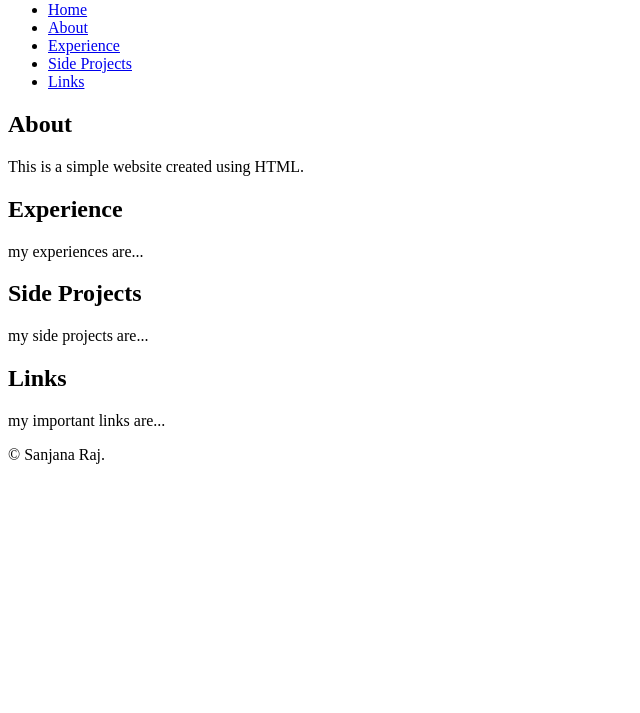
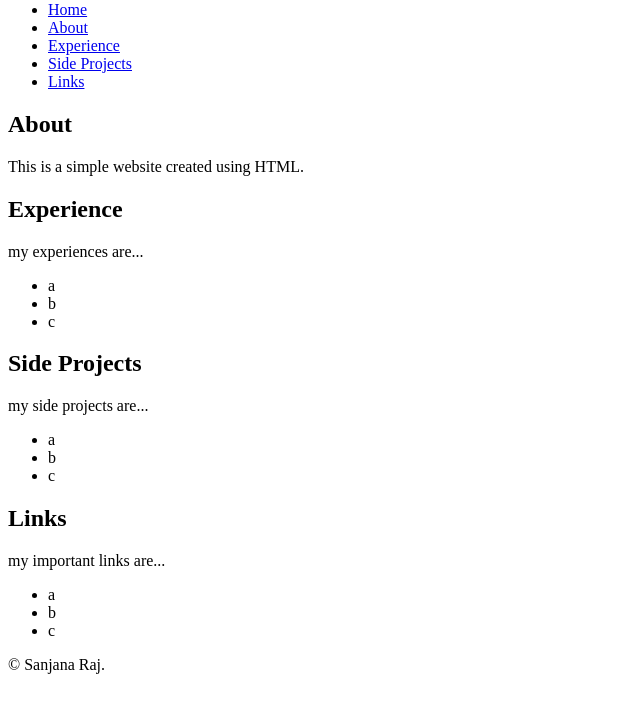
Before and after one commit to SanjanaRaj25/sanjanaraj.dev, a plain HTML site: page index.html in a window 1280 px wide. Shown: the part 79-792 px from the top of the page, without its empty margins (0-640 px from the left). Drawn offline with Linux system fonts and the light colour scheme.

Commit message:
index changes

```diff
--- a/index.html
+++ b/index.html
@@ -27,17 +27,32 @@
     <section>
       <h2>Experience</h2>
       <p>my experiences are...</p>
+      <ul>
+        <li>a</li>
+        <li>b</li>
+        <li>c</li>
+      </ul>
     </section>
 
     <section>
       <h2>Side Projects</h2>
       <p>my side projects are...</p>
+      <ul>
+        <li>a</li>
+        <li>b</li>
+        <li>c</li>
+      </ul>
     </section>
 
     <section>
         <h2>Links</h2>
         <p>my important links are...</p>
-      </section>
+        <ul>
+            <li>a</li>
+            <li>b</li>
+            <li>c</li>
+          </ul>
+    </section>
 
   </main>
 
```
